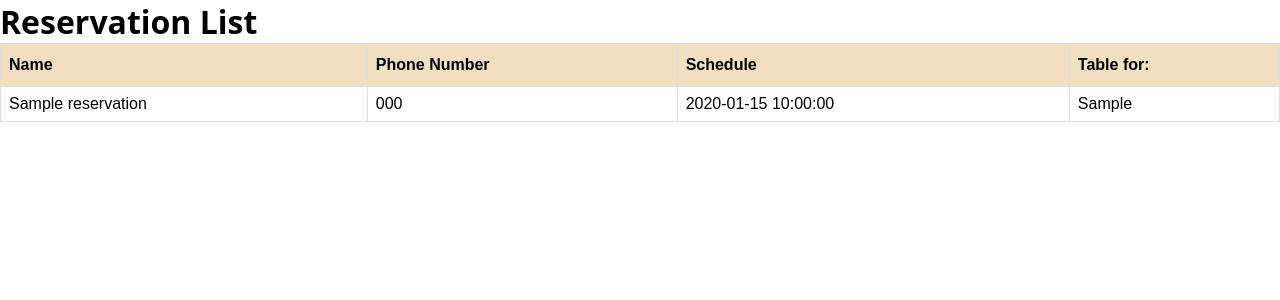
After one commit to faizzabillonid/BREWSCAPE-NEW, a PHP site: page /admin/res_list.php in a window 1280 px wide. The commit adds this page. Shown: the top 300 px of the page. Run offline with PHP 8.4, Linux system fonts and the light colour scheme; tables that the repository leaves empty or names only in its code hold one stand-in row (values such as "Sample post"); some libraries are stand-ins or nearby versions.

Commit message:
with reservation page and database

```diff
--- /dev/null
+++ b/admin/res_list.php
@@ -0,0 +1,61 @@
+<!DOCTYPE html>
+<html lang="en">
+<head>
+<meta charset="UTF-8">
+    <meta http-equiv="X-UA-Compatible" content="IE=edge">
+    <meta name="viewport" content="width=device-width, initial-scale=1.0">
+    <title>Reservation List</title>
+    <link rel="stylesheet" href="https://cdnjs.cloudflare.com/ajax/libs/font-awesome/5.15.3/css/all.min.css" />
+    <link rel="icon" href="img/Brewscape_Mug_white.png" >
+    <link rel="stylesheet" href="css/style.css">
+    <script src="https://kit.fontawesome.com/861a14876a.js" crossorigin="anonymous"></script>
+
+</head>
+<body>
+
+<h1>Reservation List</h1>
+
+        <?php
+            $connection = mysqli_connect("localhost", "root", "", "brewscape");
+
+            $query = "SELECT * FROM reservations";
+            $query_run = mysqli_query($connection, $query);
+
+        ?>
+
+<table id="customers">
+  <tr>
+    <th>Name</th>
+    <th>Phone Number</th>
+    <th>Schedule</th>
+    <th>Table for:</th>
+  </tr>
+  <tr>
+            <?php
+            if(mysqli_num_rows($query_run) > 0)
+            {
+                while($row = mysqli_fetch_assoc($query_run))
+                {
+            ?>
+
+            <tr>
+                <td><?php echo $row['name']; ?></td>
+                <td><?php echo $row['phone']; ?></td>
+                <td><?php echo $row['datetime']; ?></td>
+                <td><?php echo $row['num_people']; ?></td>
+            </tr>
+            <?php
+
+                }
+            }
+            else
+            {
+                echo "No Record Found";
+            }
+            ?>
+  </tr>
+
+</table>
+
+</body>
+</html>
--- a/code.php
+++ b/code.php
@@ -71,4 +71,6 @@ if (isset($_POST['signin_btn'])) {
         }
     }
 }
+
+
 ?>
--- a/css/style.css
+++ b/css/style.css
@@ -348,3 +348,27 @@ nav ul li a:hover {
     font-size: 35px;
     color: beige;
   }
+
+
+  #customers {
+    font-family: Arial, Helvetica, sans-serif;
+    border-collapse: collapse;
+    width: 100%;
+  }
+
+  #customers td, #customers th {
+    border: 1px solid #ddd;
+    padding: 8px;
+  }
+
+  #customers tr:nth-child(even){background-color: #f2f2f2;}
+
+  #customers tr:hover {background-color: #ddd;}
+
+  #customers th {
+    padding-top: 12px;
+    padding-bottom: 12px;
+    text-align: left;
+    background-color: #F2DEC1;
+    color: black;
+  }
--- a/signin.php
+++ b/signin.php
@@ -8,7 +8,7 @@
     <link rel="stylesheet" href="css/signup.css">
     <link rel="stylesheet" href="css/style.css">
     <link rel="stylesheet" href="https://cdnjs.cloudflare.com/ajax/libs/font-awesome/5.15.3/css/all.min.css" />
-    <title>Sign Up</title>
+    <title>Sign In</title>
     <script src="https://kit.fontawesome.com/861a14876a.js" crossorigin="anonymous"></script>
 
 </head>
```
Also changed, not shown: booking.php (deleted, +0 -57 lines), css/signup.css (+11 -0 lines), reservation.php (added, +92 -0 lines).
